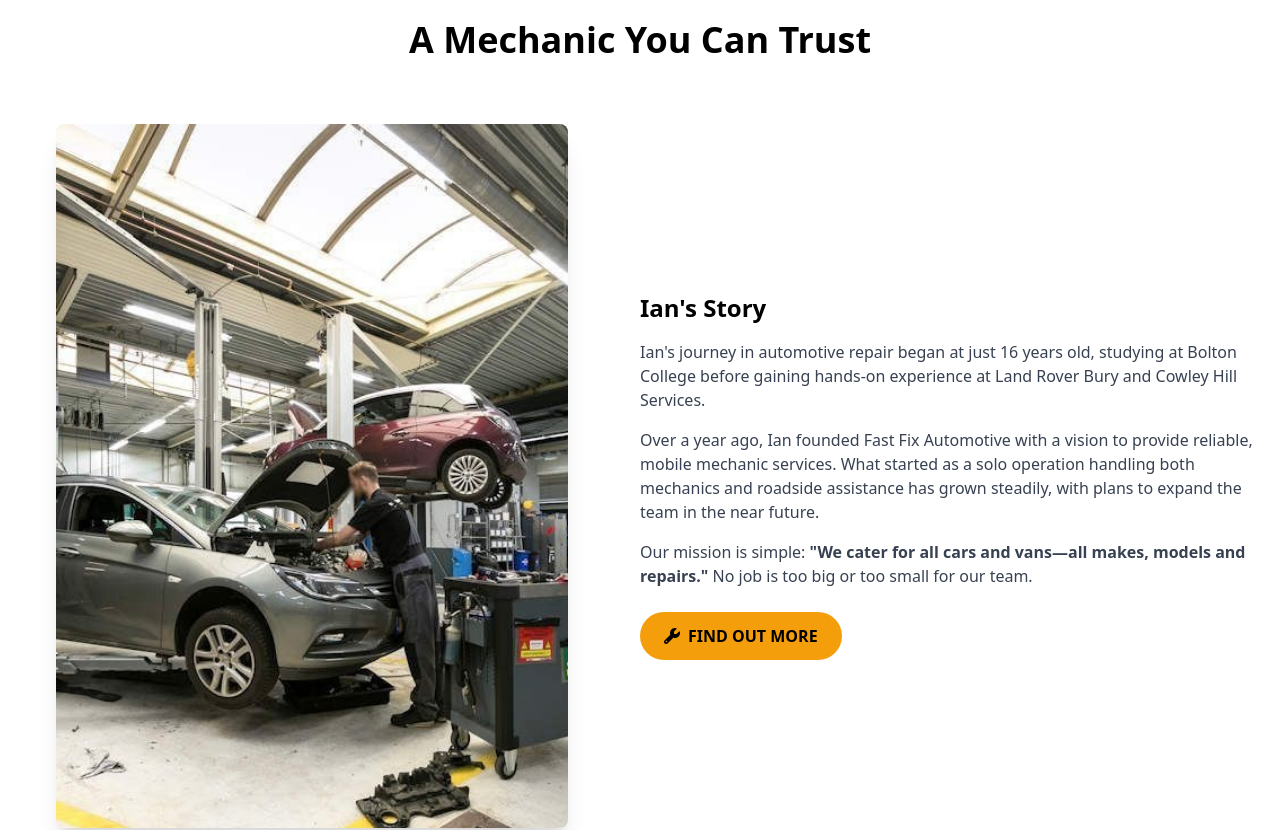
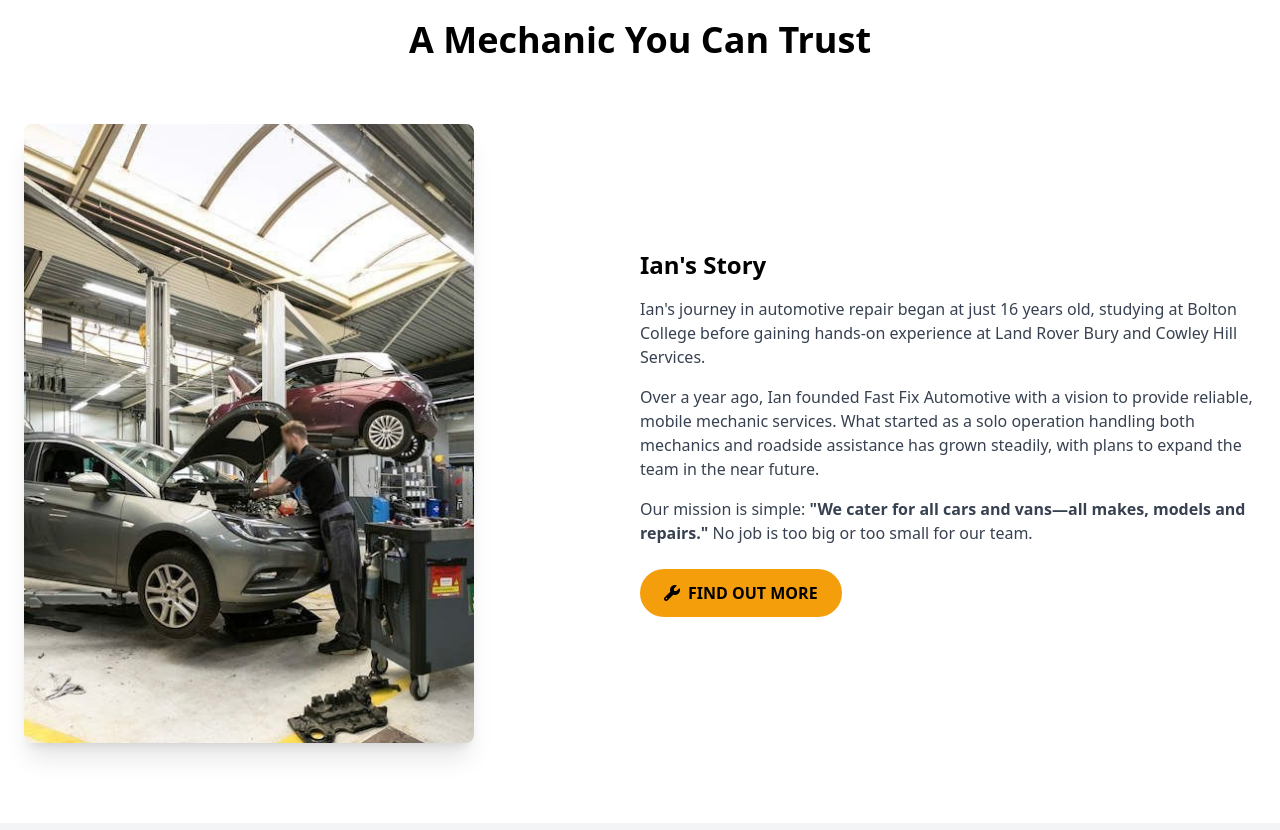
Before and after one commit to lloyd76/FFA, a plain HTML site: page index.html in a window 1280 px wide. Shown: the part 860-1690 px from the top of the page. Drawn offline with nearby package versions, Linux system fonts and the light colour scheme.

Commit message:
Update index.html

```diff
--- a/index.html
+++ b/index.html
@@ -156,7 +156,7 @@
                 <div class="md:w-1/2 mb-8 sm:mb-10 md:mb-0 md:pr-8 lg:pr-10">
                     <img src="img/ffaa.jpg"
                          alt="Mechanic working"
-                         class="rounded-lg shadow-xl max-w-md md:max-w-lg w-full h-auto mx-auto">
+                         class="rounded-lg shadow-xl w-[300px] sm:w-[350px] md:w-[400px] lg:w-[450px] h-auto">
                 </div>
                 <div class="md:w-1/2">
                     <h3 class="text-xl sm:text-2xl font-bold mb-3 sm:mb-4">Ian's Story</h3>
```
